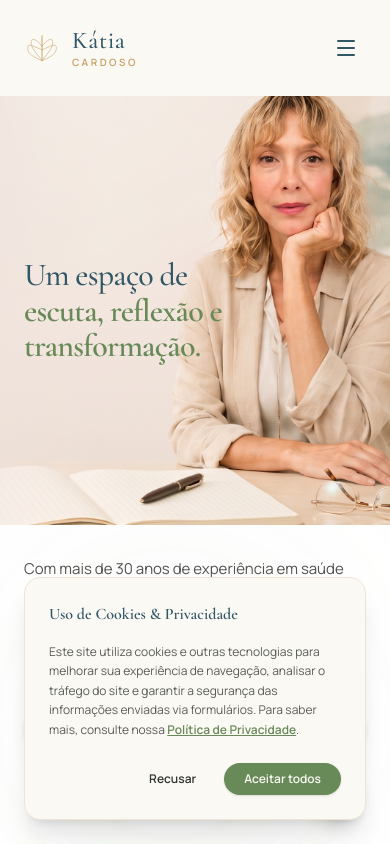
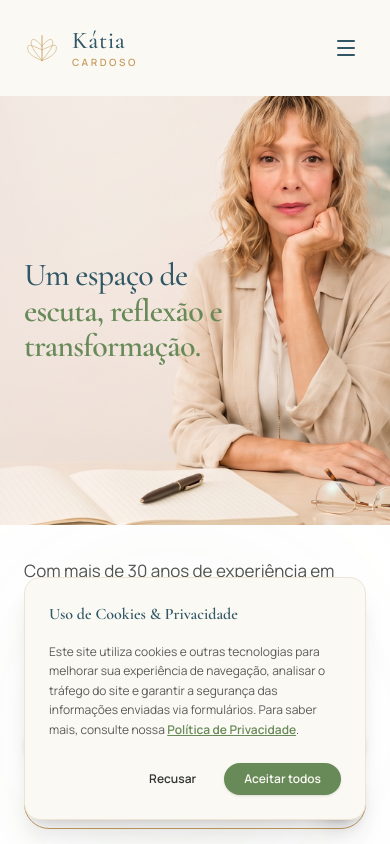
Before and after one commit to ronaldocardoso/katiacardoso, a Next.js app: page / in a window 390 px wide. Shown: the top 844 px of the page. Built offline with nearby package versions, Linux system fonts and the light colour scheme.

Commit message:
adjust: increase mobile Hero body description text size to 17px

```diff
--- a/src/app/page.tsx
+++ b/src/app/page.tsx
@@ -181,7 +181,7 @@ export default function Home() {
 
           {/* Content + CTAs Below */}
           <div className="px-6 py-8 bg-white flex flex-col gap-6 text-left">
-            <p className="font-sans text-[15px] md:text-base text-grafite-suave/85 leading-relaxed">
+            <p className="font-sans text-[17px] md:text-base text-grafite-suave/85 leading-relaxed">
               Com mais de 30 anos de experiência em saúde mental, atuo como <strong className="font-semibold text-azul-petroleo">psicanalista online</strong> e <strong className="font-semibold text-azul-petroleo">terapeuta</strong> atendendo a região de <strong className="font-semibold text-azul-petroleo">Santos</strong>, <strong className="font-semibold text-azul-petroleo">São Vicente</strong>, <strong className="font-semibold text-azul-petroleo">Baixada Santista</strong> e pacientes de todo o Brasil e exterior.
             </p>
 
```
